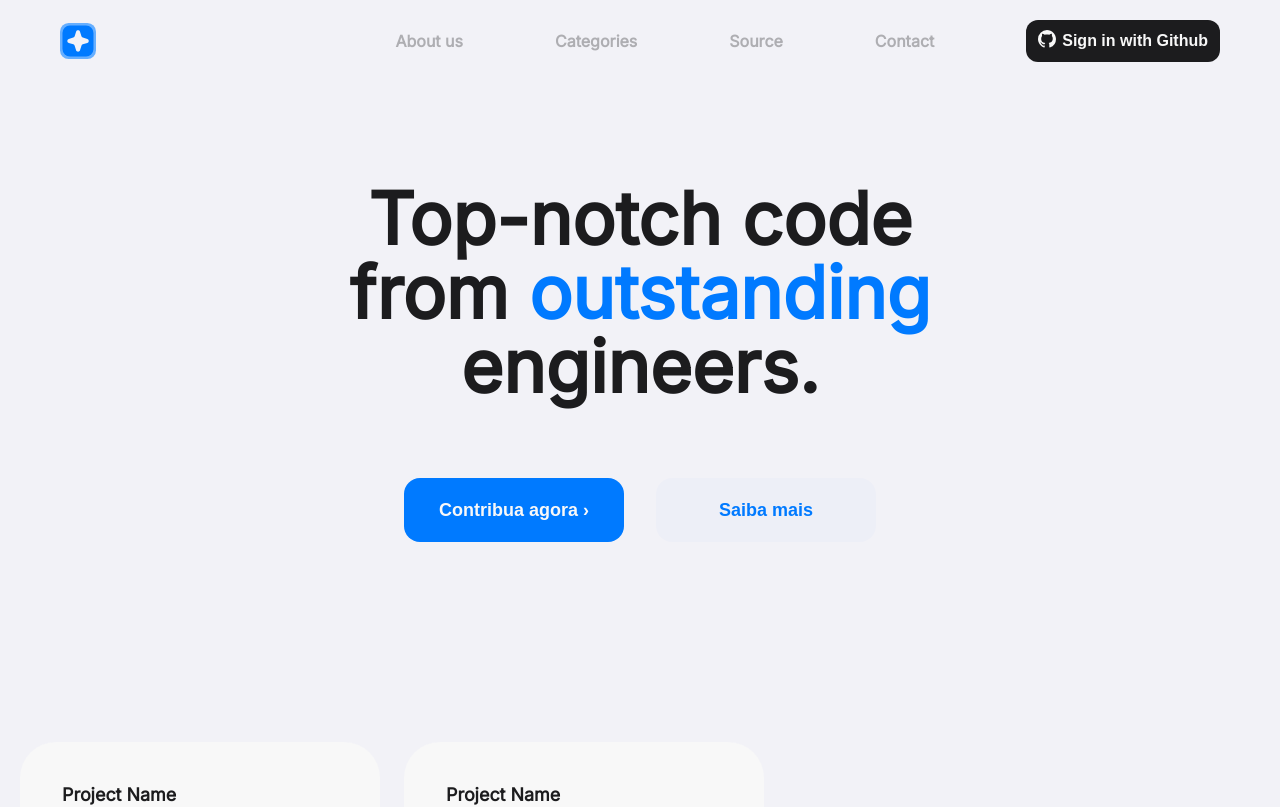
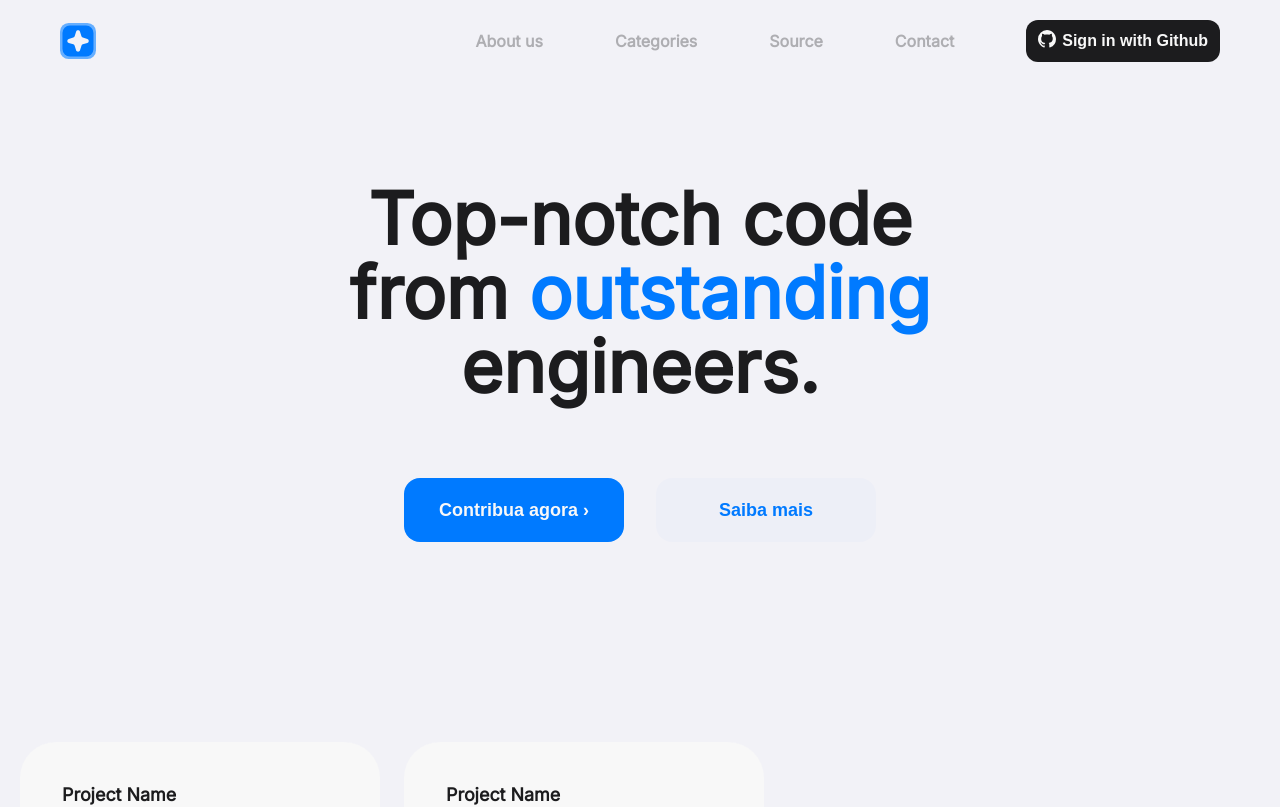
Before and after one commit to tiagoliveira555/petrichor-website, a Next.js app: page / in a window 1280 px wide. Shown: the top 807 px of the page. Built offline with nearby package versions, Linux system fonts and the light colour scheme.

Commit message:
adjust navbar gap

```diff
--- a/src/components/Menubar/styles.ts
+++ b/src/components/Menubar/styles.ts
@@ -25,7 +25,7 @@ export const Navbar = styled.nav`
     align-items: center;
     list-style: none;
 
-    gap: 92px;
+    gap: 72px;
 
     li {
       color: var(--gray);
```
